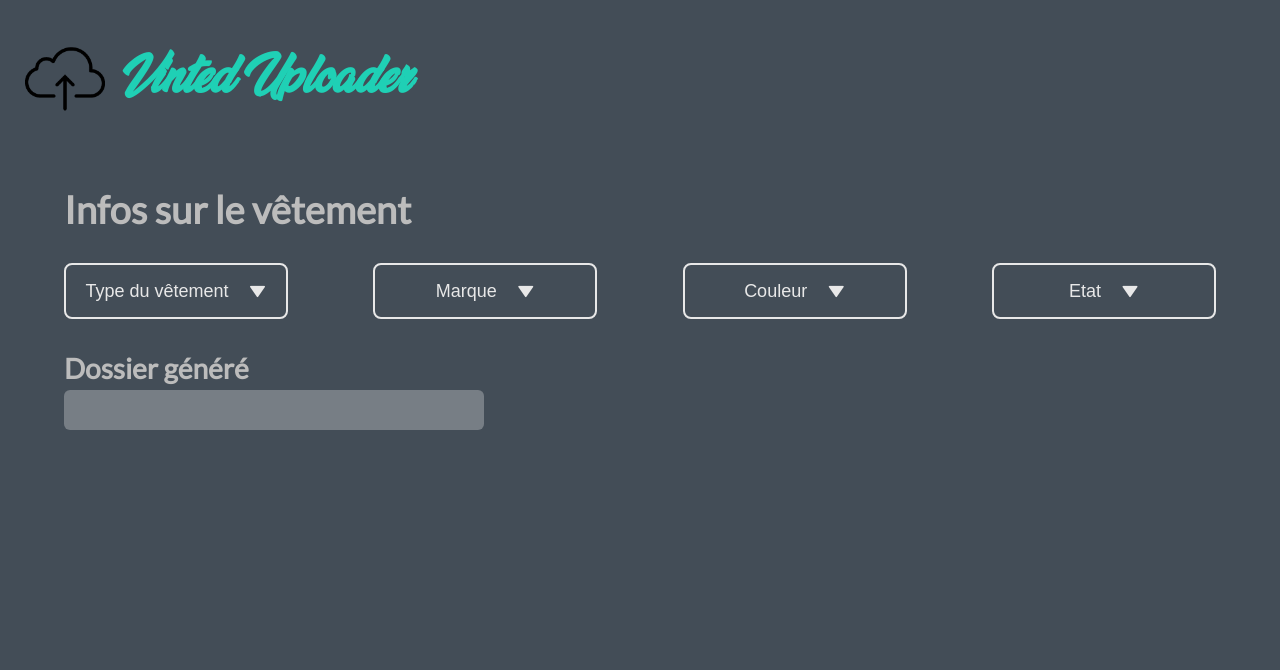
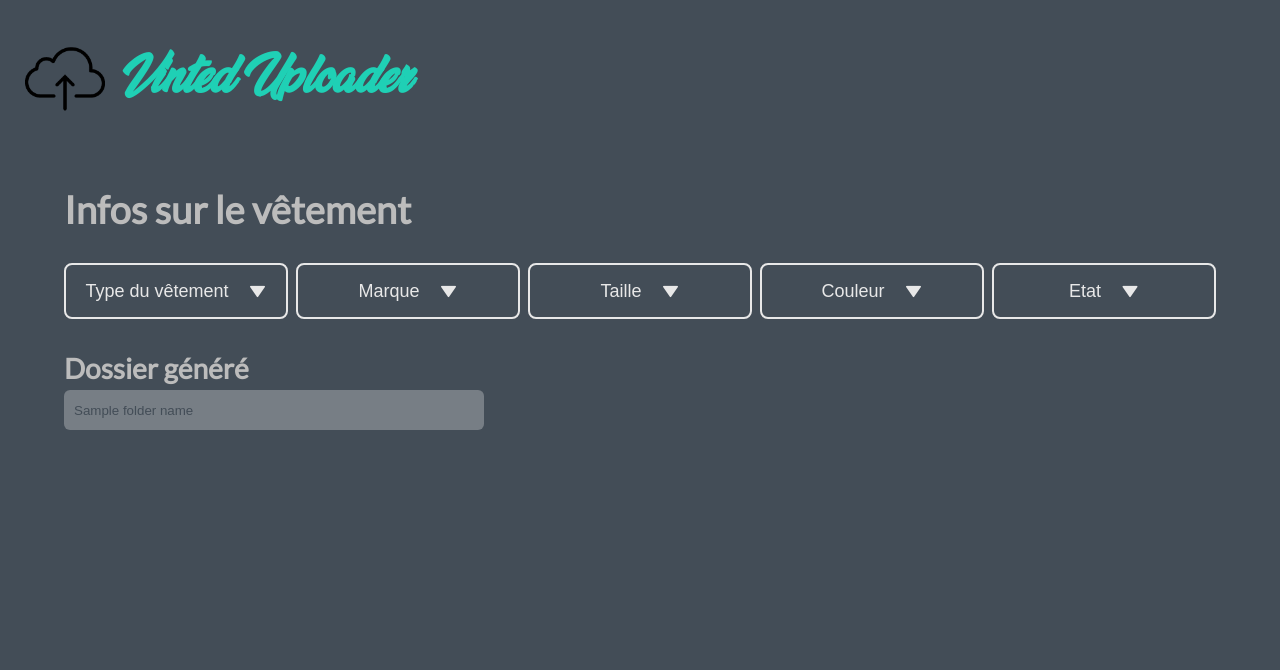
Before and after one commit to agnlt64/vinted-uploader, a Flask app: template templates/index.html in a window 1280 px wide. Shown: the top 670 px of the page. Run offline with Flask 3, Linux system fonts and the light colour scheme; the template is opened without the code that fills it: most values are stand-ins (such as "Sample title", 1, 10 or a date in 2020); some libraries are stand-ins or nearby versions; some web fonts are replaced.

Commit message:
add utils.py and make each code unique

```diff
--- a/main.py
+++ b/main.py
@@ -1,6 +1,8 @@
 from flask import Flask, render_template, redirect, request, url_for, flash
 from flask_sqlalchemy import SQLAlchemy
 import secrets
+
+from utils import parse_type, parse_brand, parse_quality, generate_code, generate_folder_name
 
 db = SQLAlchemy()
 
@@ -27,21 +29,32 @@ def index():
     return render_template('index.html')
 
 @app.route('/items/upload', methods=['POST'])
-def uploae_item():
-    if request.method == 'POST':
-        type = request.form.get('type')
-        brand = request.form.get('brand')
-        color = request.form.get('color')
-        quality = request.form.get('quality')
-        if type == "" or brand == "" or color == "" or quality == "":
-            flash('Tous les champs sont requis!', category='error')
-            return render_template('index.html')
-        else:
-            new_item = VintedItem(type=type, brand=brand, size='none', color=color, quality=quality)
-            db.session.add(new_item)
-            db.session.commit()
+def upload_item():
+    type = parse_type(request.form.get('type'))
+    brand = parse_brand(request.form.get('brand'))
+    color = request.form.get('color').lower()
+    size = request.form.get('size')
+    quality = parse_quality(request.form.get('quality'))
+    folder_name = generate_folder_name(type, color, size, brand, quality)
+    code = generate_code(folder_name)
+    code_list = VintedItem.query.with_entities(VintedItem.code).all()
+    for c in code_list:
+        if code == c[0]:
+            if code[-1].isdigit():
+                # the code already existed and we increment the counter at the end of the code
+                code = list(code)
+                code[-1] = str(int(code[-1]) + 1)
+                code = ''.join(code)
+            else:
+                code += '2'
+    if type == "" or brand == "" or color == "" or quality == "" or size == "":
+        flash('Tous les champs sont requis!', category='error')
+    else:
+        new_item = VintedItem(type=type, brand=brand, size=size, color=color, quality=quality, code=code)
+        db.session.add(new_item)
+        db.session.commit()
         flash('Item ajouté!', category='success')
-    return render_template('index.html')
+    return render_template('index.html', folder_name=folder_name + '_' + code)
 
 @app.route('/items/all')
 def all_items():
--- a/static/css/index.css
+++ b/static/css/index.css
@@ -127,6 +127,7 @@ a {
     color: #434d57;
     border-radius: 8px;
     padding: 5px 15px;
+    box-shadow: 0.1px 3px 10px 5px rgba(0, 0, 0, 0.3);
 }
 
 .dropdown-options p {
--- a/static/js/index.js
+++ b/static/js/index.js
@@ -1,6 +1,9 @@
 allDropdowns = document.querySelectorAll('.dropdown-button')
 allOptions = document.querySelectorAll('.dropdown-options')
 generatedFolderInput = document.getElementById('generated-folder-name')
+folderName = document.getElementById('uploader').getAttribute('data-folder-name')
+
+generatedFolderInput.value = folderName
 
 allOptions.forEach(options => {
     for (const p of options.children) {
@@ -20,7 +23,6 @@ allOptions.forEach(options => {
                     icon.className = 'bx bxs-down-arrow'
                 }
             }
-            generatedFolderInput.value = p.innerHTML
         })
     }
 })
--- a/templates/index.html
+++ b/templates/index.html
@@ -5,7 +5,7 @@
 {% endblock %}
 
 {% block content %}
-<section class="uploader">
+<section class="uploader" id="uploader" data-folder-name="{{ folder_name }}">
     <h2 class="infos-title">Infos sur le vêtement</h2>
     <form class="container">
         <div class="infos">
@@ -43,6 +43,22 @@
                     <p>Kaporal</p>
                     <p>Nike</p>
                     <input type="text" class="hidden" name="brand" id="brand">
+                </div>
+            </div>
+
+            <div class="dropdown">
+                <button type="button" class="button dropdown-button">
+                    <span>Taille</span>
+                    <i class='bx bxs-down-arrow'></i>
+                </button>
+                <div class="dropdown-options" data-refers-to="size">
+                    <p>L</p>
+                    <p>M</p>
+                    <p>S</p>
+                    <p>42</p>
+                    <p>40</p>
+                    <p>38</p>
+                    <input type="text" class="hidden" name="size" id="size">
                 </div>
             </div>
 
--- /dev/null
+++ b/utils.py
@@ -0,0 +1,75 @@
+TYPES = {
+    'jean': 'J',
+    'polo': 'P',
+    'teeshirt': 'T',
+    'chemise': 'C',
+    'bermuda': 'B',
+    'sous_pull': 'S',
+    'pyjama': 'Y',
+    'bermuda': 'B',
+    'jogging': 'G',
+}
+
+BRANDS = {
+    'atlas': 'A',
+    'kiabi': 'K',
+    'tissaia': 'T',
+    'decathlon': 'D',
+    'puma': 'P',
+    'lh': 'L',
+    'kaporal': 'C',
+    'nike': 'N'
+}
+
+COLORS = {
+    'bleu': 'B',
+    'noir': 'N',
+    'orange': 'O',
+    'rouge': 'R',
+    'vert': 'V',
+    'jaune': 'J',
+    'gris': 'G',
+    'blanc': 'C',
+    'marron': 'M'
+}
+
+QUALITY = {
+    'excellent': 'EE',
+    'bon': 'BE',
+    'mauvais': 'ME'
+}
+
+def parse_type(type: str) -> str:
+    if type is None: return ''
+    type_split = type.split(' ')
+    if len(type_split) == 1:
+        return ''.join(type_split).lower()
+    else:
+        final = ''
+        for word in type_split:
+            if word != type_split[-1]:
+                final += word.lower() + '_'
+            else:
+                final += word.lower()
+        return final
+
+def parse_brand(brand: str) -> str:
+    if brand is None: return ''
+    brand = brand.split(' ')
+    final = ''
+    for word in brand:
+        if word != brand[-1]:
+            final += word.lower() + '_'
+        else:
+            final += word.lower()
+    return final
+
+def parse_quality(quality: str) -> str:
+    return '' if quality is None else quality.lower()
+
+def generate_folder_name(type: str, color: str, size: str | int, brand: str, quality: str) -> str:
+    return f'{type}_{color}_{str(size)}_{brand}_{quality}'
+
+def generate_code(folder_name: str) -> str:
+    folder_name = folder_name.split('_')
+    return f'{TYPES[folder_name[0]]}{COLORS[folder_name[1]]}{folder_name[2]}{BRANDS[folder_name[3]]}{QUALITY[folder_name[-1]]}'
```
